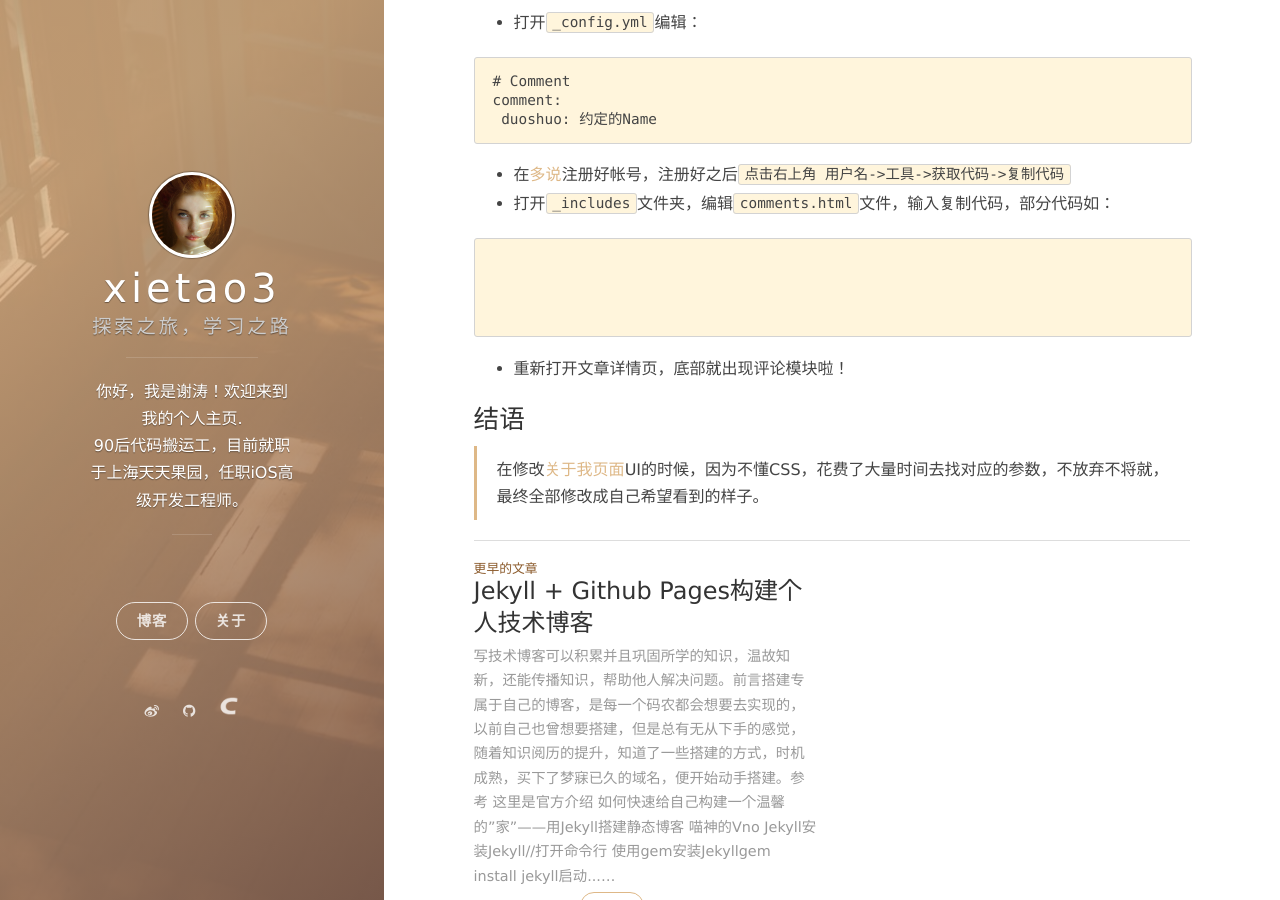
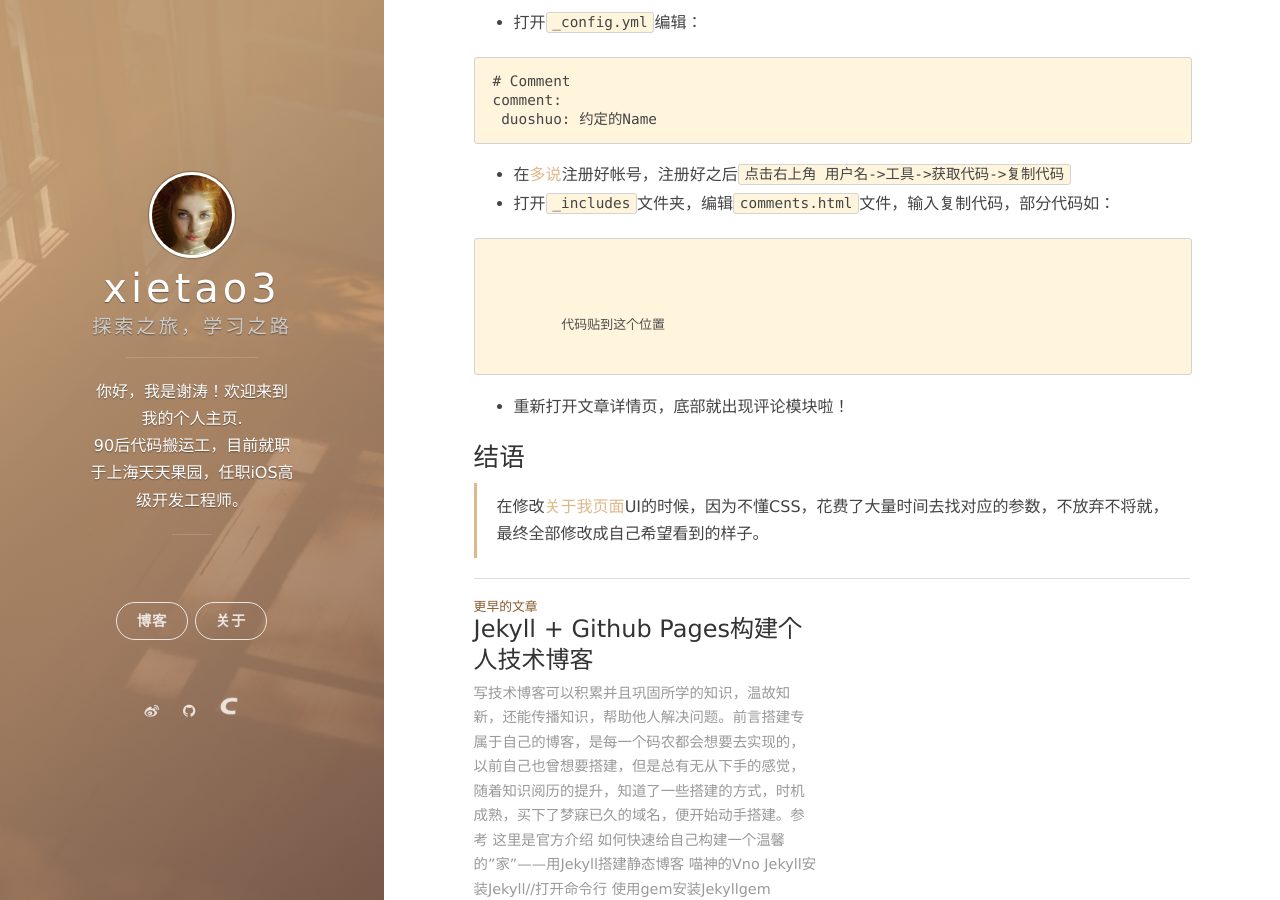
Before and after one commit to xietao3/xietao3.github.io, a Jekyll site: the page built from _posts/2016-11-01-post-and-comment.markdown, in a window 1280 px wide and 900 px high, scrolled down 1084 px. Built offline with Jekyll 4.4.1, drawn with Linux system fonts in a browser that asks for light colours; nearby versions of some CDN libraries; Markdown is read by kramdown in place of the engine named in the settings; comment, search, counter and statistics services are not loaded.

Commit message:
update copy

```diff
--- a/_posts/2016-11-01-post-and-comment.markdown
+++ b/_posts/2016-11-01-post-and-comment.markdown
@@ -44,20 +44,12 @@ comment:
 + 打开``_includes``文件夹，编辑``comments.html``文件，输入复制代码，部分代码如：
 
 <pre><code>
-  <!--
-   <div class="ds-thread" data-thread-key="{{ page.url }}" data-title="{{ page.title }}" data-url="{{ page.url | prepend: site.baseurl | prepend: site.url }}"></div>
-    <script type="text/javascript">
-        var duoshuoQuery = {short_name:"{{ site.comment.duoshuo }}"};
-        (function() {
-            var ds = document.createElement('script');
-            ds.type = 'text/javascript';ds.async = true;
-            ds.src = (document.location.protocol == 'https:' ? 'https:' : 'http:') + '//static.duoshuo.com/embed.js';
-            ds.charset = 'UTF-8';
-            (document.getElementsByTagName('head')[0] || document.getElementsByTagName('body')[0]).appendChild(ds);
-        })();
-    </script>
-     -->
 
+   {% if site.comment.disqus %}
+   	...
+  {% elsif site.comment.duoshuo %}
+  	代码贴到这个位置
+  {% endif %}
 </code></pre>
  + 重新打开文章详情页，底部就出现评论模块啦！
 
```
